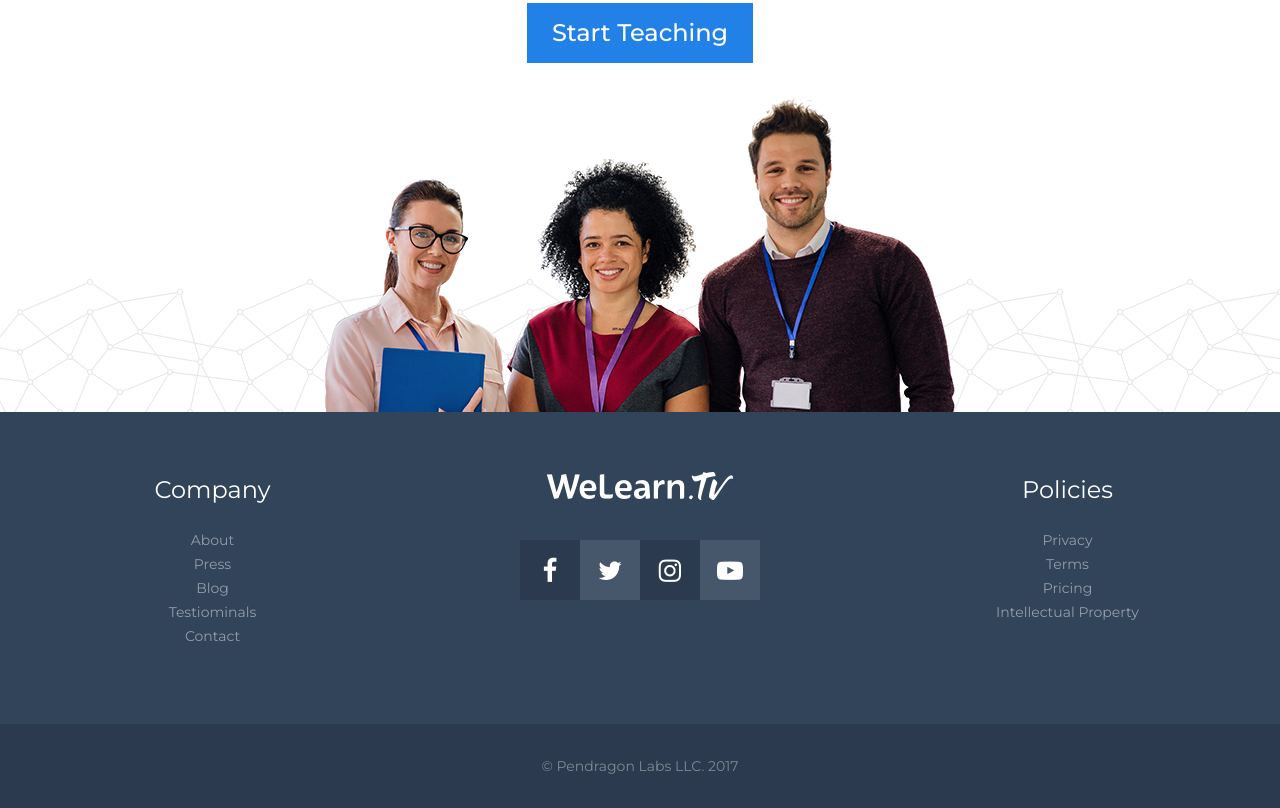
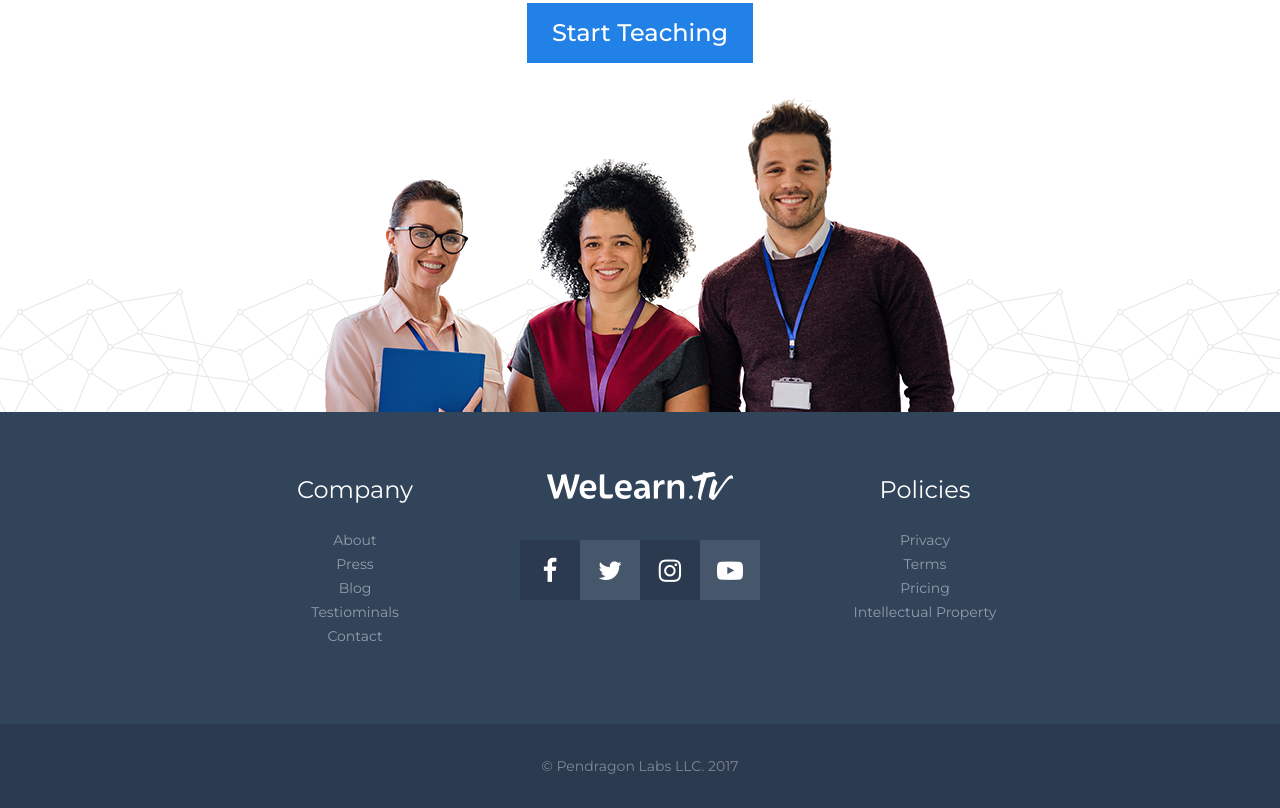
Before and after one commit to welearn-inc/welearn-inc.github.io, a plain HTML site: page index.html in a window 1280 px wide. Shown: the part 3752-4560 px from the top of the page. Drawn offline with nearby package versions, Linux system fonts and the light colour scheme.

Commit message:
Fix Footer

```diff
--- a/index.html
+++ b/index.html
@@ -922,7 +922,7 @@
 		<div class="footer-content">
 			<div class="container">
 				<div class="row">
-					<div class="col-md-3 text-center">
+					<div class="col-md-2 offset-md-2 text-center">
 						<div class="footer-title">
 							<span>Company</span>
 							<ul>
@@ -934,7 +934,7 @@
 							</ul>
 						</div>
 					</div>
-					<div class="col-md-6 text-center">
+					<div class="col-md-4 text-center">
 						<a href="#">
 							<img src="assets/images/footer_logo.png" alt="">
 						</a>
@@ -945,7 +945,7 @@
 							<li><a href="#"><i class="fa fa-youtube-play icon-bg-light"></i></a></li>
 						</ul>
 					</div>
-					<div class="col-md-3 text-center">
+					<div class="col-md-2 text-center">
 						<div class="footer-title">
 							<span>Policies</span>
 							<ul>
```
